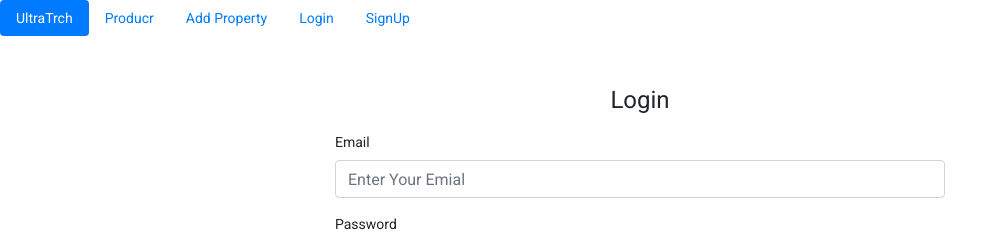
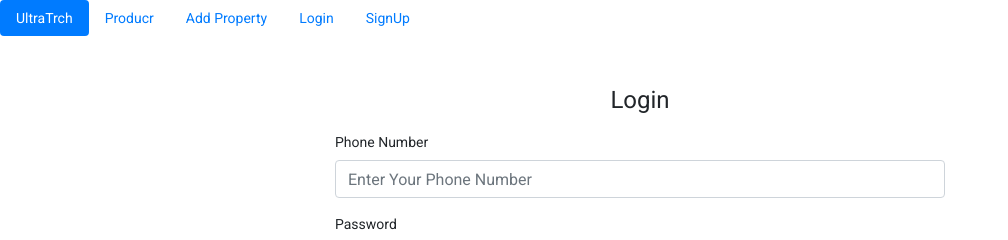
Before and after one commit to KaranDuggal/Ultratech_frontend, an Angular app: page /login in a window 1280 px wide. Shown: the top 240 px of the page, without its empty margins (0-1008 px from the left). Built offline with nearby package versions, Linux system fonts and the light colour scheme.

Commit message:
working on login

```diff
--- a/src/app/modules/core/user/login/login.component.html
+++ b/src/app/modules/core/user/login/login.component.html
@@ -4,12 +4,12 @@
     </div>
     <form [formGroup]="loginForm" (ngSubmit)="logindata()">  <!--  [formGroup]="signupForm" (submit)="signUp()" -->
         <div class="form-group">
-            <label for="exampleInputEmail1">Email</label>
-            <input type="email" formControlName="email"  class="form-control" placeholder="Enter Your Emial">
-            <div *ngIf="checkLogin.email.errors && checkLogin.email.touched" class="alert alert-danger" role="alert">
+            <label for="exampleInputEmail1">Phone Number</label>
+            <input type="number" formControlName="phonenumber"  class="form-control" placeholder="Enter Your Phone Number">
+            <!-- <div *ngIf="checkLogin.email.errors && checkLogin.email.touched" class="alert alert-danger" role="alert">
                 <span *ngIf="checkLogin.email.invalid">place Enter valid Emial</span>
-                <!-- <span *ngIf="checkSignup.email">place Enter your Email</span> -->
-            </div>
+                <span *ngIf="checkSignup.email">place Enter your Email</span>
+            </div> -->
         </div>
         <div class="form-group">
             <label for="exampleInputPassword1">Password</label>
--- a/src/app/modules/core/user/login/login.component.ts
+++ b/src/app/modules/core/user/login/login.component.ts
@@ -1,6 +1,6 @@
 import { Component, OnInit } from '@angular/core';
 import { FormControl, FormGroup, FormGroupName, Validators } from '@angular/forms'
-
+import {ApiService} from 'src/app/services/api.service'
 @Component({
   selector: 'app-login',
   templateUrl: './login.component.html',
@@ -8,20 +8,22 @@ import { FormControl, FormGroup, FormGroupName, Validators } from '@angular/form
 })
 export class LoginComponent implements OnInit {
 
-  constructor() { }
+  constructor(
+    private apiService:ApiService
+  ) { }
 
   loginForm = new FormGroup({
-    email: new FormControl(null, { validators: [Validators.required, Validators.email] }),
+    phonenumber: new FormControl(null, { validators: [Validators.required] }),
     password: new FormControl(null, { validators: [Validators.required] }),
   })
   get checkLogin() {
     return this.loginForm.controls
   }
   logindata() {
-    // this.apiService.callAPI("post", this.loginForm.value, "api/user/login").subscribe((data) => {
-    //   console.log('==================');
-    //   console.log('data===> ', data)
-    // })
+    this.apiService.callAPI("post", this.loginForm.value, "api/users/login").subscribe((data) => {
+      console.log('==================');
+      console.log('data===> ', data)
+    })
     console.log(this.loginForm.value);
 
   }
--- a/src/app/modules/core/user/signup/signup.component.ts
+++ b/src/app/modules/core/user/signup/signup.component.ts
@@ -24,8 +24,6 @@ export class SignupComponent implements OnInit {
   }
   signupdata(){
     this.apiService.callAPI("post",this.signupForm.value,"api/users/signup").subscribe((data)=>{
-      console.log('==================');
-      console.log('data===> ', data)
       console.log('data===> ', data)
     })
     console.log(this.signupForm.value);
```
